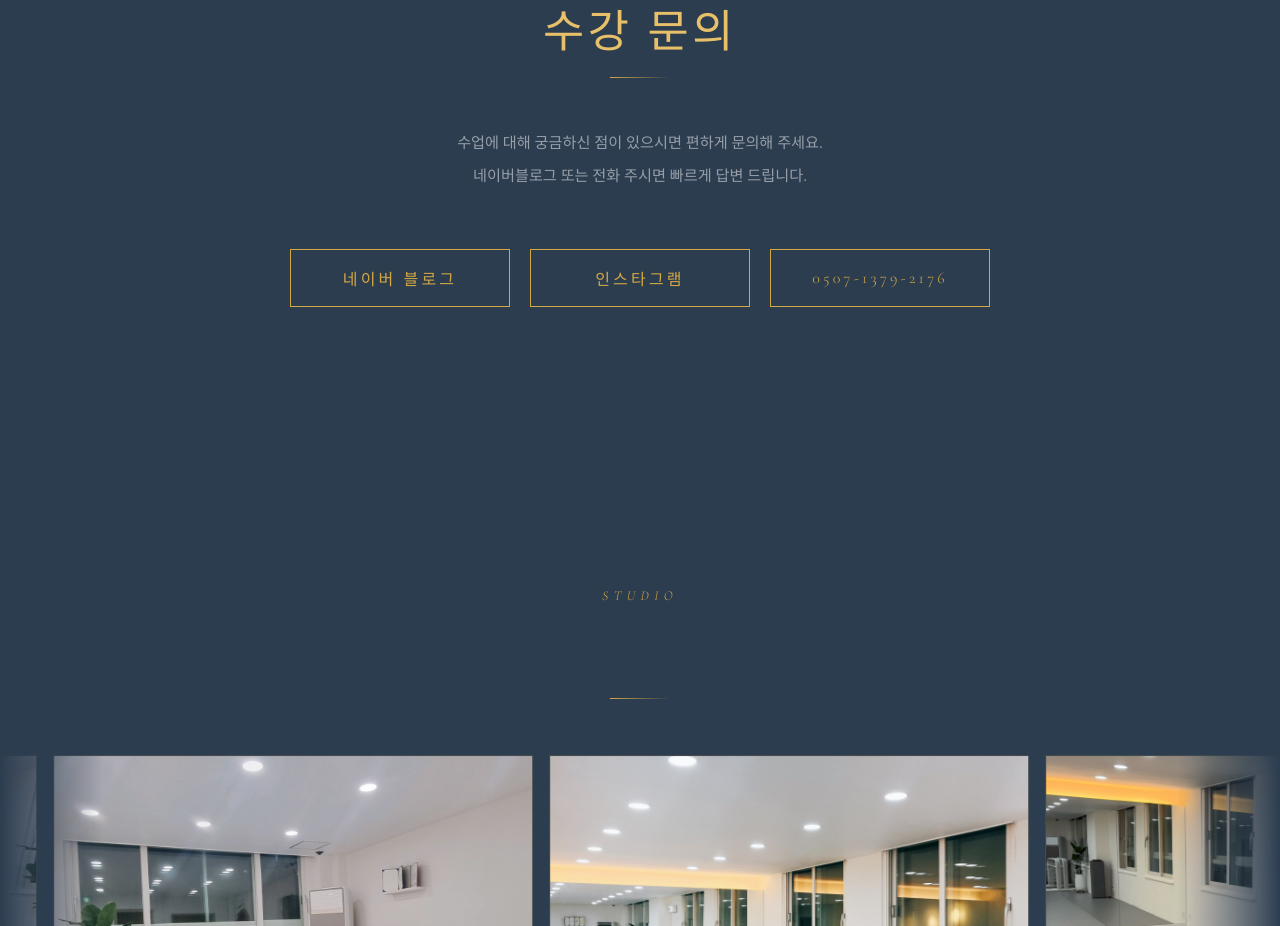
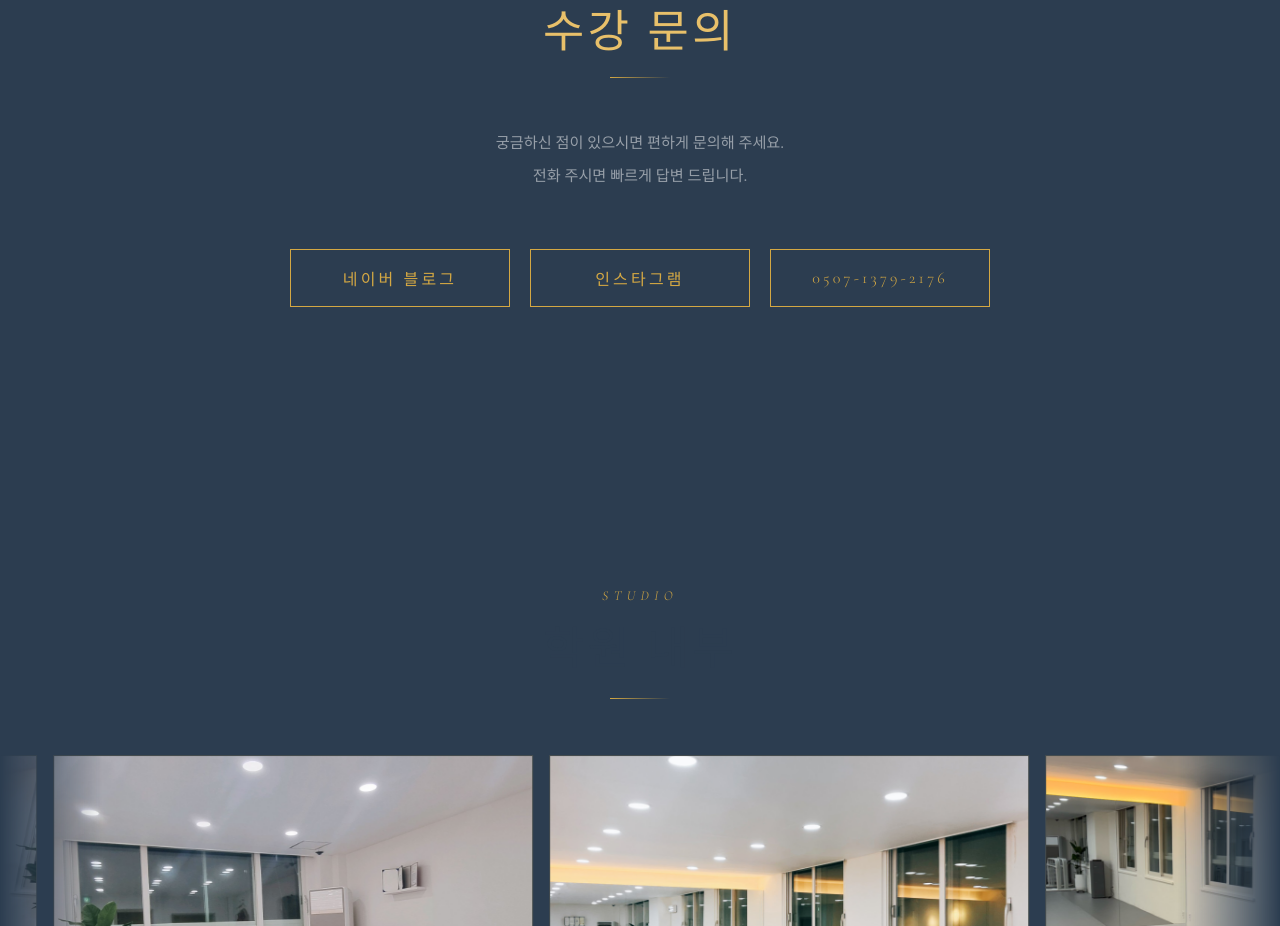
Before and after one commit to YN-Ballet/YN_Ballet_Studio, a plain HTML site: page index.html in a window 1280 px wide. Shown: the part 5355-6281 px from the top of the page. Drawn offline with nearby package versions, Linux system fonts and the light colour scheme.

Commit message:
Update index.html

```diff
--- a/index.html
+++ b/index.html
@@ -619,8 +619,8 @@
     <h2 class="section-title reveal reveal-delay-1" style="margin-bottom:16px;">수강 문의</h2>
     <div class="section-divider reveal reveal-delay-1"></div>
     <p class="contact-desc reveal reveal-delay-2">
-      수업에 대해 궁금하신 점이 있으시면 편하게 문의해 주세요.<br/>
-      네이버블로그 또는 전화 주시면 빠르게 답변 드립니다.
+      궁금하신 점이 있으시면 편하게 문의해 주세요.<br/>
+      전화 주시면 빠르게 답변 드립니다.
     </p>
     <div class="contact-links reveal reveal-delay-2">
       <a href="https://blog.naver.com/ynballet2025" target="_blank" class="contact-btn">
```
